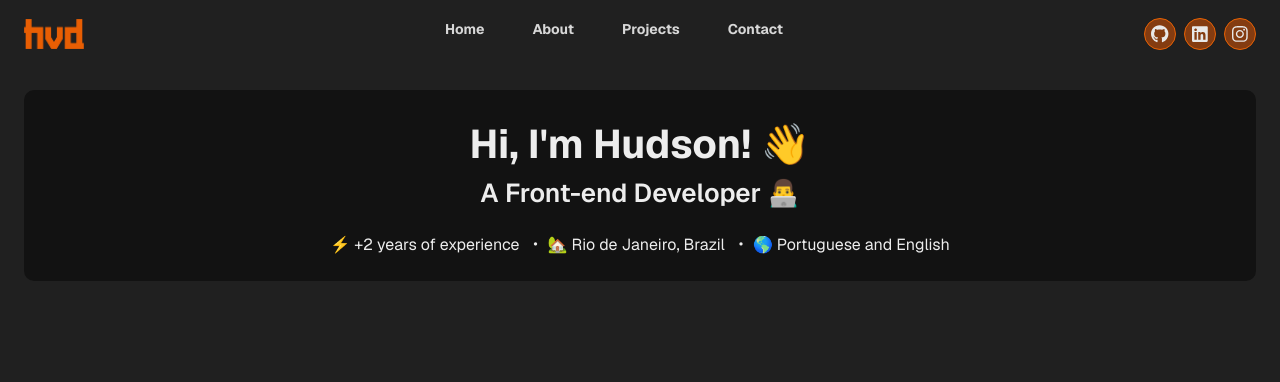
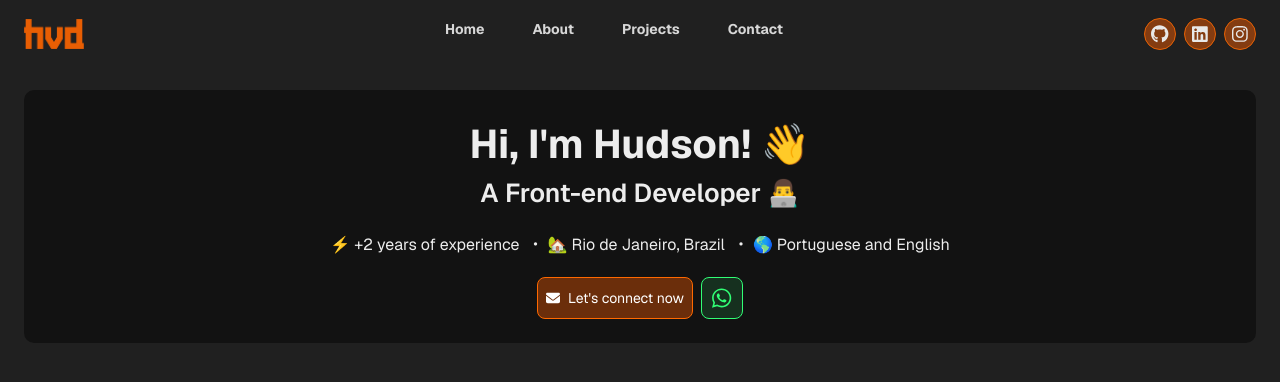
Before and after one commit to hvd00dev/hvd, a Next.js app: page / in a window 1280 px wide. Shown: the top 382 px of the page. Built offline with nearby package versions, Linux system fonts and the light colour scheme.

Commit message:
feat: new button component

```diff
--- /dev/null
+++ b/src/components/button/Button.tsx
@@ -0,0 +1,40 @@
+"use client";
+
+import { FontAwesomeIcon } from "@fortawesome/react-fontawesome";
+import { IconDefinition } from "@fortawesome/fontawesome-svg-core";
+
+type ButtonProps = {
+  text?: string;
+  fontsize?: string;
+  icon?: IconDefinition;
+  onClick?: () => void;
+  border?: string;
+  background?: string;
+  color?: string;
+  href?: string;
+  target?: string;
+};
+
+const Button: React.FC<ButtonProps> = ({ text, icon, onClick, border, background, color, href, target, fontsize }) => {
+  const baseStyles = "cursor-pointer flex text-[14px] min-h-[42px] max-h-[42px] min-w-[42px] items-center justify-center rounded-lg gap-2 p-2 hover:scale-[1.02] hover:transition-all hover:duration-200 border hover:border-2";
+
+  const content = (
+    <button
+      className={baseStyles}
+      onClick={onClick}
+      style={{
+        background: background || "#ff5e0060",
+        borderColor: border || "#ff6900",
+        color: color || "white",
+        fontSize: fontsize || "14px",
+      }}
+    >
+      {icon && <FontAwesomeIcon icon={icon} />}
+      {text}
+    </button>
+  );
+
+  return href ? <a href={href} target={target} rel="noopener noreferrer">{content}</a> : content;
+};
+
+export default Button;
--- a/src/components/hero/Hero.tsx
+++ b/src/components/hero/Hero.tsx
@@ -1,5 +1,10 @@
+"use client";
+
 import Image from "next/image";
 import MaxWidth from "../maxwidth/maxwidth";
+import Button from "../button/Button";
+import { faWhatsapp } from "@fortawesome/free-brands-svg-icons";
+import { faEnvelope } from "@fortawesome/free-solid-svg-icons";
 
 export default function Hero() {
   return (
@@ -7,10 +12,10 @@ export default function Hero() {
       <div className="text-[#ededed] w-full pt-[26px]">
         <div className="flex items-center justify-center gap-[20px] flex-col px-4 py-6 w-full bg-[#121212] rounded-[10px]">
           <div className="flex flex-col items-center justify-center">
-          <h1 className="text-[40px] font-bold">Hi, I'm Hudson! 👋</h1>
-          <span className="text-[26px] font-semibold">
-            A Front-end Developer 👨‍💻
-          </span>
+            <h1 className="text-[40px] font-bold">Hi, I'm Hudson! 👋</h1>
+            <span className="text-[26px] font-semibold">
+              A Front-end Developer 👨‍💻
+            </span>
           </div>
           <div className="flex items-center gap-2">
             <span className="whitespace-nowrap">⚡ +2 years of experience</span>
@@ -21,6 +26,22 @@ export default function Hero() {
               ・ 🌎 Portuguese and English
             </span>
           </div>
+          <div className="flex gap-2">
+            <Button
+              text="Let's connect now"
+              icon={faEnvelope}
+              href="mailto:hvd00dev@gmail.com"
+            />
+            <Button
+              fontsize="22px"
+              color="#31fe75"
+              background="#1f64365f"
+              border="#31fe75"
+              icon={faWhatsapp}
+              href="https://wa.me/+5521998147371"
+              target="_blank"
+            />
+          </div>
         </div>
       </div>
     </MaxWidth>
```
